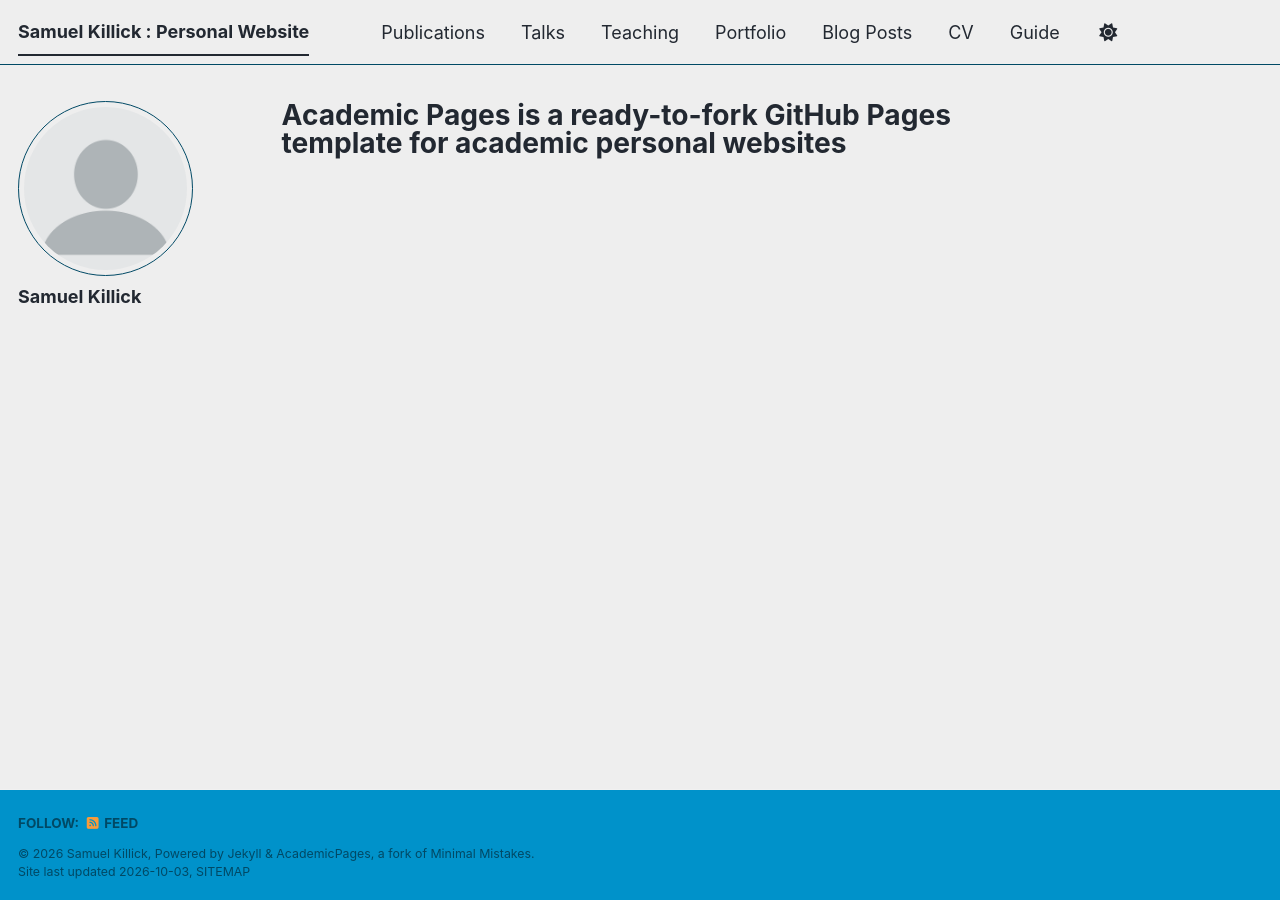
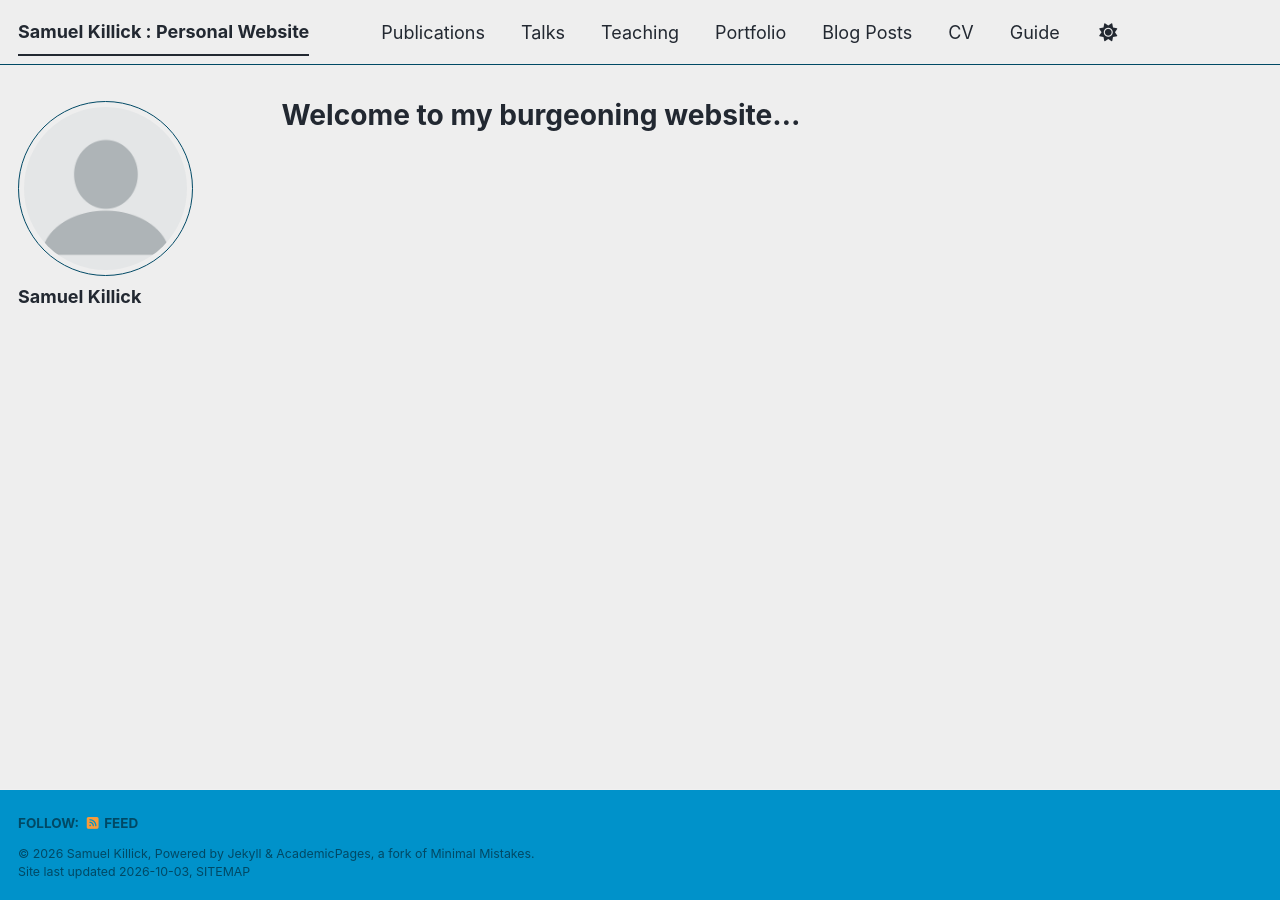
Before and after one commit to skillick/skillick.github.io, a Jekyll site: the page built from _pages/about.md, in a window 1280 px wide. Built offline with Jekyll 4.4.1, drawn with Linux system fonts in a browser that asks for light colours; a style sheet for code colours, icons or effects is not loaded.

Commit message:
Update title of about page

```diff
--- a/_pages/about.md
+++ b/_pages/about.md
@@ -1,6 +1,6 @@
 ---
 permalink: /
-title: "Academic Pages is a ready-to-fork GitHub Pages template for academic personal websites"
+title: "Welcome to my burgeoning website..."
 author_profile: true
 redirect_from:
   - /about/
```
